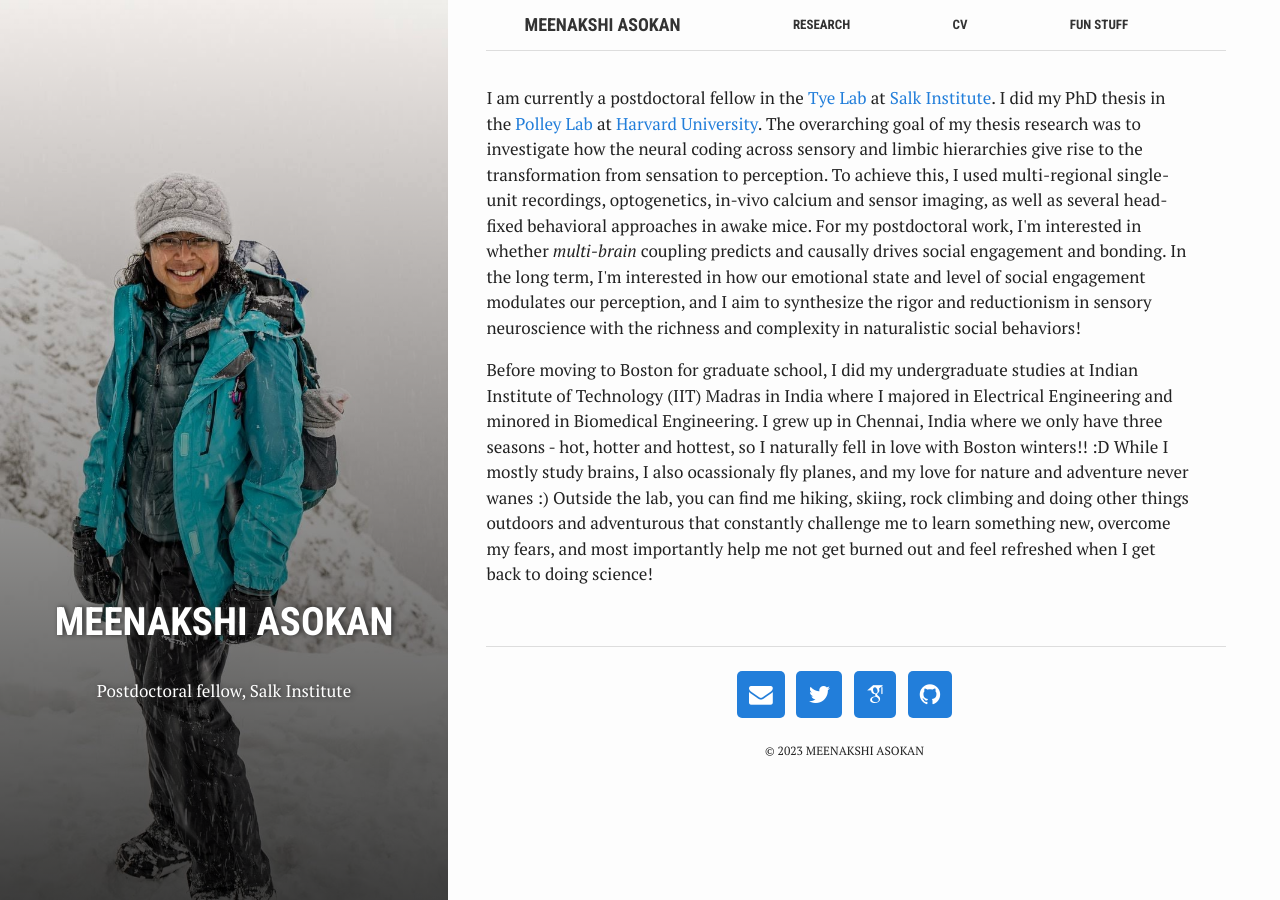
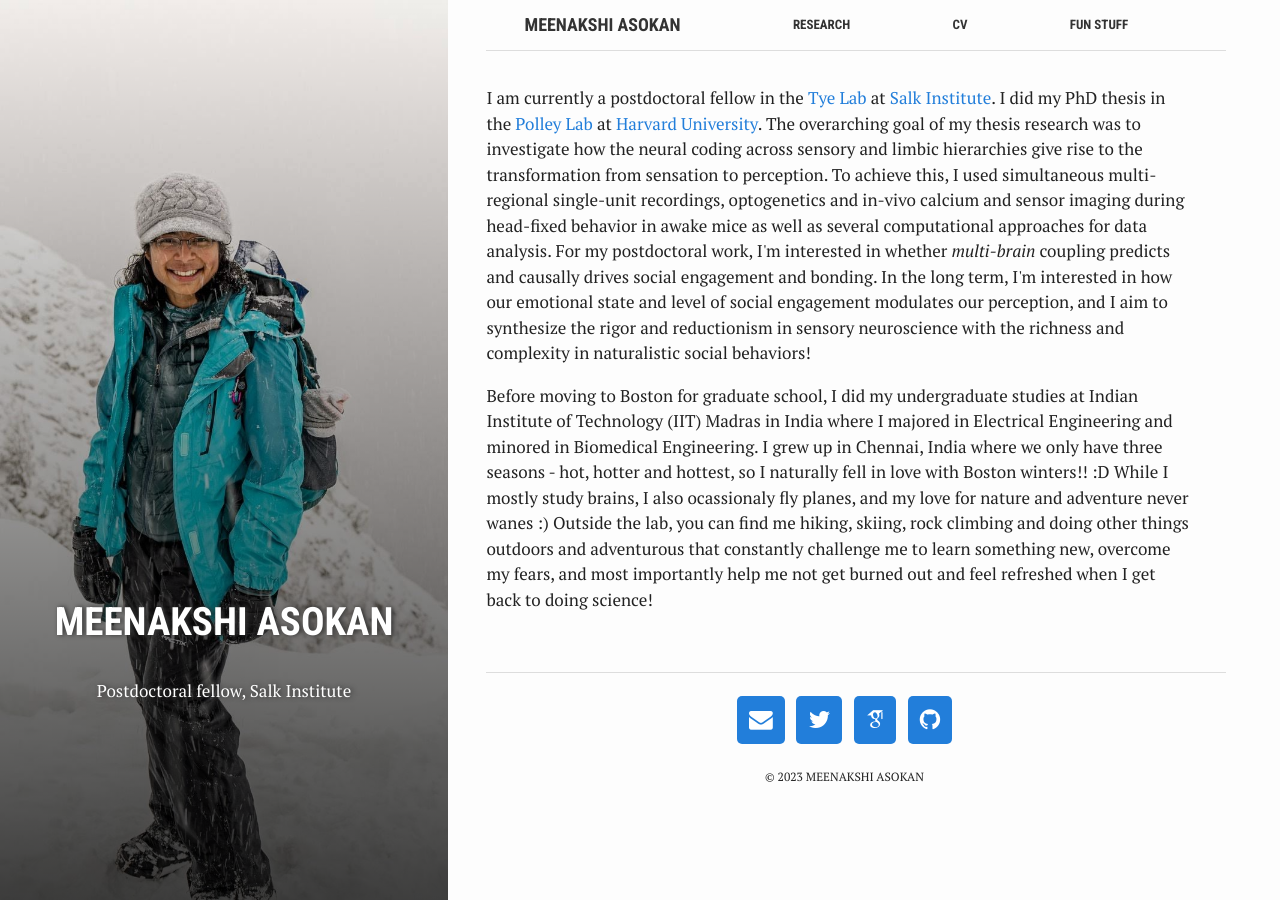
Before and after one commit to Meenakshi-Asokan/Meenakshi-Asokan.github.io, a Jekyll site: the page built from index.html, in a window 1280 px wide. Built offline with Jekyll 4.4.1, drawn with Linux system fonts in a browser that asks for light colours; nearby versions of some CDN libraries; some web fonts are replaced; library files that are not in the unit come from our copies.

Commit message:
Update index.html

```diff
--- a/index.html
+++ b/index.html
@@ -12,8 +12,8 @@ summary: "Postdoctoral fellow, Salk Institute"
   at <a href="http://dms.hms.harvard.edu/shbt/">Harvard University</a>.
   The overarching goal of my thesis research was to investigate how the neural coding across
   sensory and limbic hierarchies give rise to the transformation from sensation to perception. To achieve this,
-  I used multi-regional single-unit recordings, optogenetics, in-vivo calcium and sensor imaging, as well as several head-fixed behavioral approaches in awake mice.
-  For my postdoctoral work, I'm interested in whether <i>multi-brain</i> coupling predicts and causally drives social engagement and bonding.
+  I used simultaneous multi-regional single-unit recordings, optogenetics and in-vivo calcium and sensor imaging during head-fixed behavior in awake mice as well as
+  several computational approaches for data analysis. For my postdoctoral work, I'm interested in whether <i>multi-brain</i> coupling predicts and causally drives social engagement and bonding.
   In the long term, I'm interested in how our emotional state and level of social engagement modulates our perception, and
   I aim to synthesize the rigor and reductionism in sensory neuroscience with the richness and complexity in naturalistic social behaviors!
 
```
